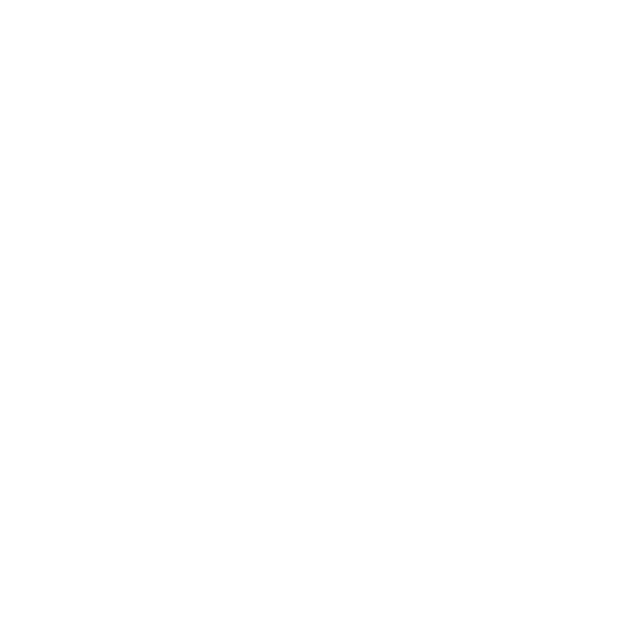
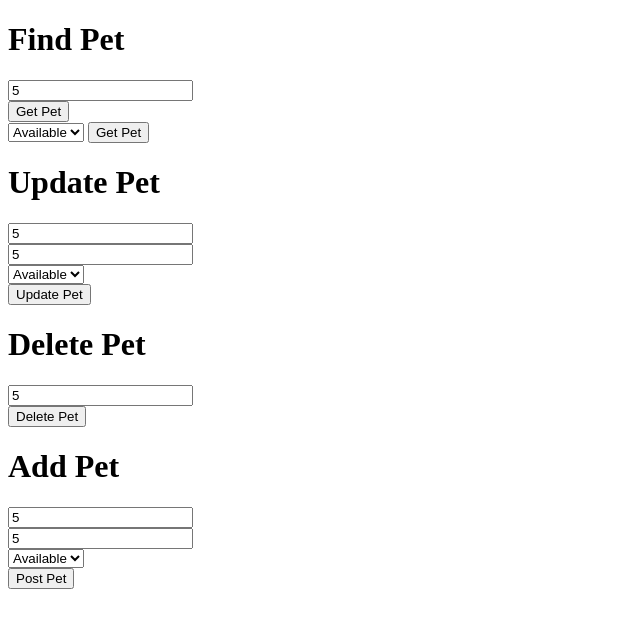
Before and after one commit to FayazPanda/PetStore, a plain HTML site: page index.html in a window 1280 px wide. Shown: the whole page, without its empty margins (0-640 px from the left). Drawn offline with Linux system fonts and the light colour scheme.

Commit message:
HTML Skeleton

```diff
--- a/index.html
+++ b/index.html
@@ -5,6 +5,45 @@
     <title>Title</title>
 </head>
 <body>
-
+<h1>Find Pet</h1>
+<form>
+    <input type="number" min="1" name="petID" value="5" required><br>
+    <button class="btn btn-success" onclick="getData()">Get Pet</button>
+</form>
+<form>
+    <select name="status">
+        <option value="available">Available</option>
+        <option value="pending">Pending</option>
+        <option value="sold">Sold</option>
+    </select>
+    <button class="btn btn-success" onclick="getData()"> Get Pet</button>
+</form>
+<h1>Update Pet</h1>
+<form>
+    <input type="number" min="1" name="petID" value="5" required><br>
+    <input type="text" min="1" name="name" value="5" required><br>
+    <select name="status">
+        <option value="available">Available</option>
+        <option value="pending">Pending</option>
+        <option value="sold">Sold</option>
+    </select><br>
+    <button class="btn btn-success" onclick="getData()"> Update Pet</button>
+</form>
+<h1>Delete Pet</h1>
+<form>
+    <input type="number" min="1" name="petID" value="5" required><br>
+    <button class="btn btn-success" onclick="getData()">Delete Pet</button>
+</form>
+<h1>Add Pet</h1>
+<form>
+    <input type="number" min="1" name="petID" value="5" required><br>
+    <input type="text" min="1" name="name" value="5" required><br>
+    <select name="status">
+        <option value="available">Available</option>
+        <option value="pending">Pending</option>
+        <option value="sold">Sold</option>
+    </select><br>
+    <button class="btn btn-success" onclick="getData()">Post Pet</button>
+</form>
 </body>
 </html>
```
